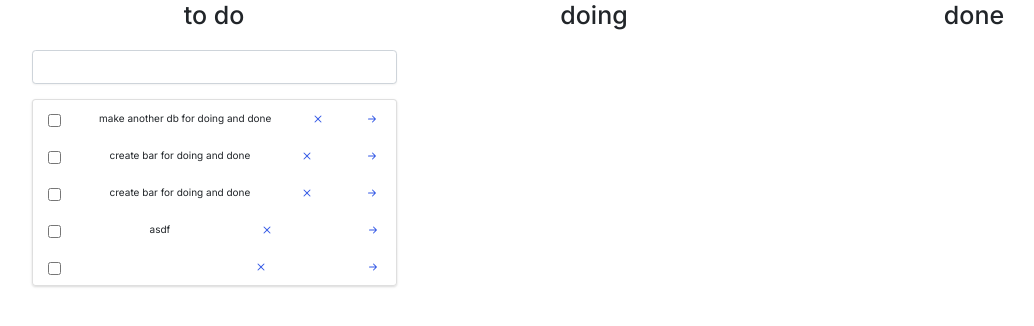
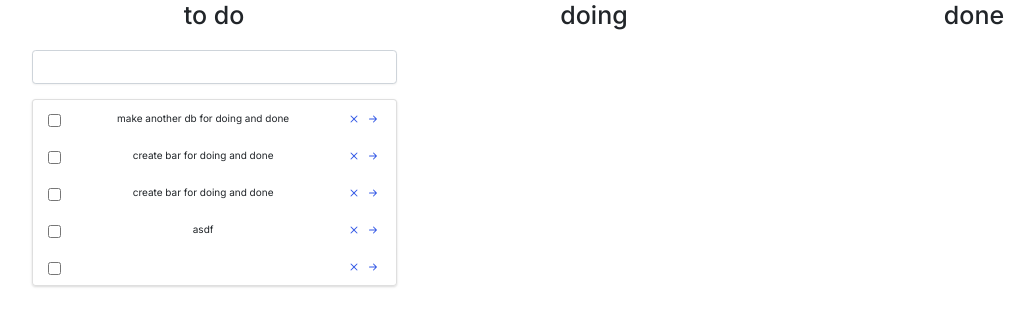
Before and after one commit to lammandy/todolist, a Flask app: page / in a window 1280 px wide. Shown: the top 326 px of the page, without its empty margins (46-1080 px from the left). Run offline with Flask 3, Linux system fonts and the light colour scheme; some libraries are stand-ins or nearby versions.

Commit message:
todo format ok

```diff
--- a/templates/index.html
+++ b/templates/index.html
@@ -26,12 +26,14 @@
           <li class="list-group-item d-flex justify-content-between align-items-center">
               <input type="checkbox" name="todo" value="1" >
               <span>{{ task.todo }}</span>
+            <span align="right">
              <a href="google.com"><svg xmlns="http://www.w3.org/2000/svg" width="16" height="16" fill="currentColor" class="bi bi-x" viewBox="0 0 16 16">
               <path d="M4.646 4.646a.5.5 0 0 1 .708 0L8 7.293l2.646-2.647a.5.5 0 0 1 .708.708L8.707 8l2.647 2.646a.5.5 0 0 1-.708.708L8 8.707l-2.646 2.647a.5.5 0 0 1-.708-.708L7.293 8 4.646 5.354a.5.5 0 0 1 0-.708z"/>
               </svg></a>
             <a href="google.com"><svg xmlns="http://www.w3.org/2000/svg" width="16" height="16" fill="currentColor" class="bi bi-arrow-right-short" viewBox="0 0 16 16">
               <path fill-rule="evenodd" d="M4 8a.5.5 0 0 1 .5-.5h5.793L8.146 5.354a.5.5 0 1 1 .708-.708l3 3a.5.5 0 0 1 0 .708l-3 3a.5.5 0 0 1-.708-.708L10.293 8.5H4.5A.5.5 0 0 1 4 8z"/>
               </svg></a>
+            </span>
             </li>
           {% endfor %}
           {% endif %}
```
